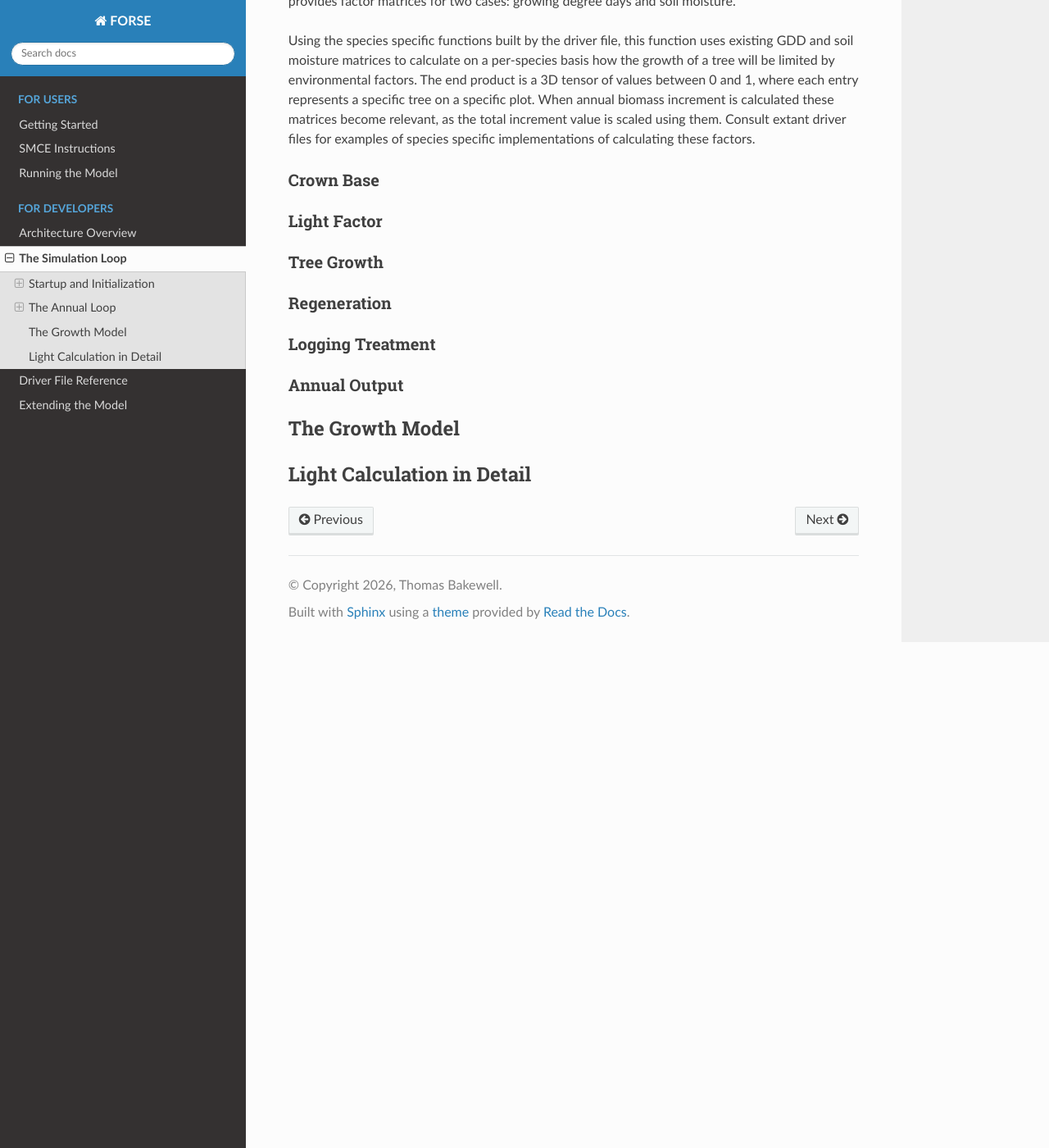
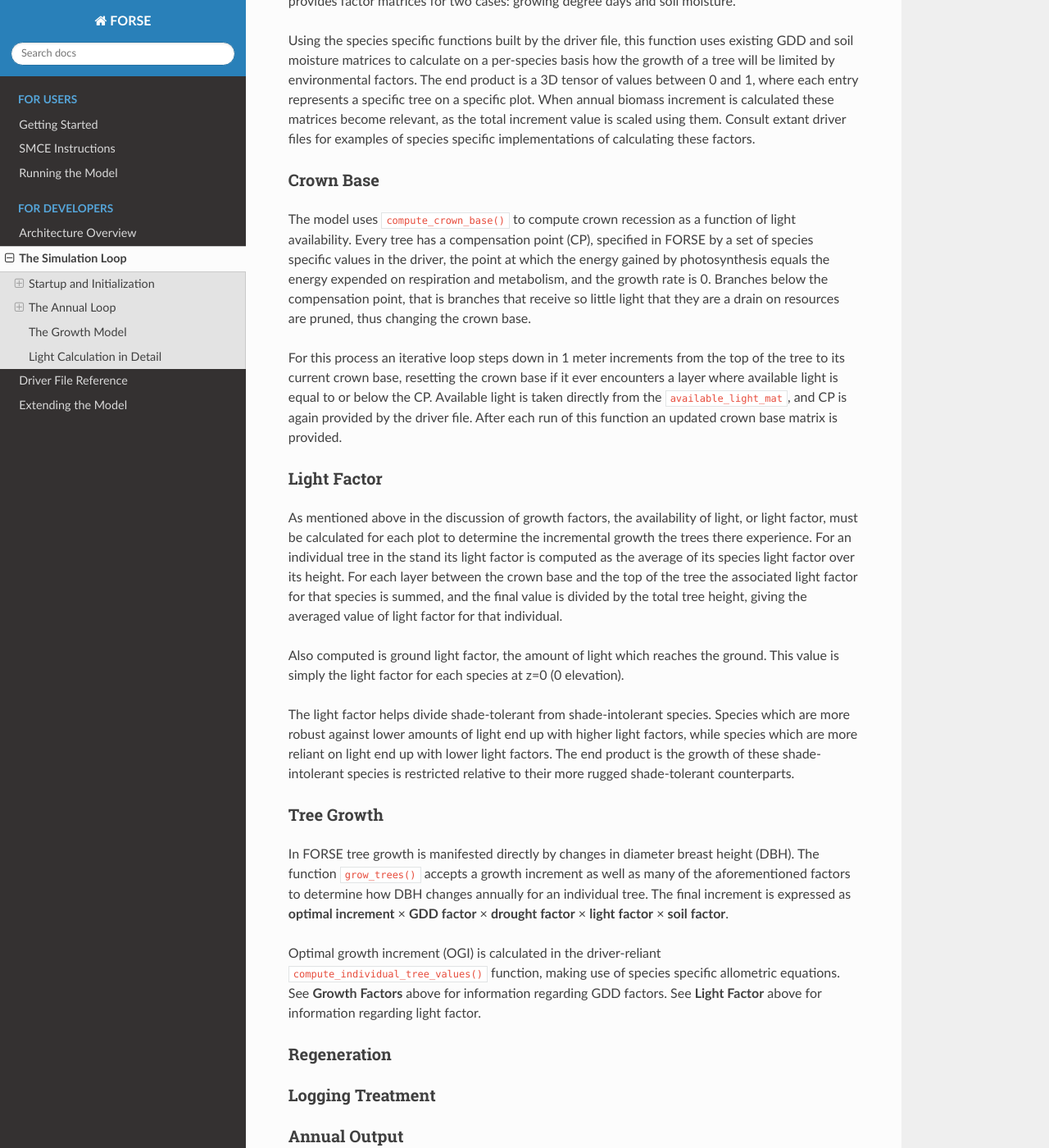
Before and after one commit to TBakewell25/FORSE-Documentation, a Sphinx documentation site: the page built from docs/source/pages/simulation.rst, in a window 1280 px wide and 1400 px high, scrolled down 3410 px. Shown: the whole window at 82% size. Built offline with Sphinx 7.4.7 and the Read the Docs theme 3.1.0, drawn with Linux system fonts in a browser that asks for light colours; some of the changed text lies outside the part shown.

Commit message:
continued work on simulation again

```diff
--- a/docs/source/pages/simulation.rst
+++ b/docs/source/pages/simulation.rst
@@ -38,11 +38,11 @@ interpreter to run the code.
 Building Data Structures
 ^^^^^^^^^
 
-FORSE uses the **G**\eospatial **D**\ata **A**\bstraction **L**\ibrary (`GDAL <https://gdal.org/en/stable/>_`) for parsing DEM data. GDAL is
+FORSE uses the **G**\eospatial **D**\ata **A**\bstraction **L**\ibrary (`GDAL <https://gdal.org/en/stable/>`_) for parsing DEM data. GDAL is
 a very common open source tool for remote sensing and earth science applications. DEM files are specified in the driver file, and parsed into a
-NumPy matrix during the initialization process, being accessible by the key ``DEM_mat`` withing the driver dictionary.
+NumPy matrix during the initialization process, being accessible by the key ``DEM_mat`` within the driver dictionary.
 
-Additional 3D tensors are packed into the driver dictionary using source data files. 3D matrices are usually (plot X dimensions) x (plot Y dimensions) x (speciefied metric).
+Additional 3D tensors are packed into the driver dictionary using source data files. 3D matrices are usually (plot X dimensions) x (plot Y dimensions) x (specified metric).
 For instance, the species code matrix is (X dimension) x (Y dimension) x MAX_TREES_PER_PLOT, where each column is a list of tree species in that plot. All of these data structures
 are stored in the driver dictionary.
 
@@ -122,8 +122,8 @@ This is crucial to the modularity of the model, and is the best justification fo
 3D Leaf Area
 ^^^^^^^^^^^^
 
-Leaf area calculation is another example of a model paramater that is generated at runtime dynamically by way of the driver file. Individual species leaf area enters the model via
-the aforementioned ``compute_individual_tree_values()`` function, being packed into the matrix ``total_leaf_area_matrix`` which has a plot-by-plot tree-by-tree represenation of leaf area.
+Leaf area calculation is another example of a model parameter that is generated at runtime dynamically by way of the driver file. Individual species leaf area enters the model via
+the aforementioned ``compute_individual_tree_values()`` function, being packed into the matrix ``total_leaf_area_matrix`` which has a plot-by-plot tree-by-tree representation of leaf area.
 
 The function ``compute_actual_leaf_area()`` calculates leaf density (leaf area / tree height) for each individual, and accumulates this value for each increment in the foliage column for that
 tree. That is to say, for each elevation increment in an individual tree the density at that elevation is added to a running total for that plot. This comes to form an important input for
@@ -140,10 +140,7 @@ Light Calculation
 Growth Factors
 ^^^^^^^^^^^^^^
 
-.. compute_species_factors_weather() and compute_species_factors_soil() —
-   each returns a per-species, per-plot factor matrix (values 0–1).
-   Describe what conditions drive each factor toward 0 (growth limitation).
-Growth factors are used to represent the exent to which external conditions limit the growth of species in the model. The function ``compute_species_factors_weather()``, another driver
+Growth factors are used to represent the extent to which external conditions limit the growth of species in the model. The function ``compute_species_factors_weather()``, another driver
 function, provides factor matrices for two cases: growing degree days and soil moisture.
 
 Using the species specific functions built by the driver file, this function uses existing GDD and soil moisture matrices to calculate on a per-species basis how the growth of a tree will be limited
@@ -153,15 +150,24 @@ matrices become relevant, as the total increment value is scaled using them. Con
 Crown Base
 ^^^^^^^^^^
 
-.. compute_crown_base() — crown recession as a function of light availability.
-   Self-pruning of shaded lower branches.
+The model uses ``compute_crown_base()`` to compute crown recession as a function of light availability. Every tree has a compensation point (CP), specified in FORSE by a set of species specific
+values in the driver, the point at which the energy gained by photosynthesis equals the energy expended on respiration and metabolism, and the growth rate is 0. Branches below the compensation point,
+that is branches that receive so little light that they are a drain on resources are pruned, thus changing the crown base.
 
+For this process an iterative loop steps down in 1 meter increments from the top of the tree to its current crown base, resetting the crown base if it ever encounters a layer where available light is equal
+to or below the CP. Available light is taken directly from the ``available_light_mat``, and CP is again provided by the driver file. After each run of this function an updated crown base matrix is provided.
 
 Light Factor
 ^^^^^^^^^^^^
 
-.. light_factor_compute() — species-specific response to available light at
-   crown base. Shade-tolerant vs. intolerant species behave differently here.
+As mentioned above in the discussion of growth factors, the availability of light, or light factor, must be calculated for each plot to determine the incremental growth the trees there experience.
+For an individual tree in the stand its light factor is computed as the average of its species light factor over its height. For each layer between the crown base and the top of the tree the associated
+light factor for that species is summed, and the final value is divided by the total tree height, giving the averaged value of light factor for that individual.
+
+Also computed is ground light factor, the amount of light which reaches the ground. This value is simply the light factor for each species at z=0 (0 elevation).
+
+The light factor helps divide shade-tolerant from shade-intolerant species. Species which are more robust against lower amounts of light end up with higher light factors, while species which are more
+reliant on light end up with lower light factors. The end product is the growth of these shade-intolerant species is restricted relative to their more rugged shade-tolerant counterparts.
 
 Tree Growth
 ^^^^^^^^^^^
@@ -169,6 +175,12 @@ Tree Growth
 .. grow_trees() — the multiplicative growth model. Explain the formula:
    DBH increment = optimal increment × GDD factor × drought factor ×
    light factor × soil factor. Describe how stress flags are updated.
+
+In FORSE tree growth is manifested directly by changes in diameter breast height (DBH). The function ``grow_trees()`` accepts a growth increment as well as many of the aforementioned factors to determine
+how DBH changes annually for an individual tree. The final increment is expressed as **optimal increment** × **GDD factor** × **drought factor** × **light factor** × **soil factor**.
+
+Optimal growth increment (OGI) is calculated in the driver-reliant ``compute_individual_tree_values()`` function, making use of species specific allometric equations. See **Growth Factors** above for
+information regarding GDD factors. See **Light Factor** above for information regarding light factor.
 
 Regeneration
 ^^^^^^^^^^^^
```
Also changed, not shown: other parts of docs/source/pages/simulation.rst (+2 -2 lines).
